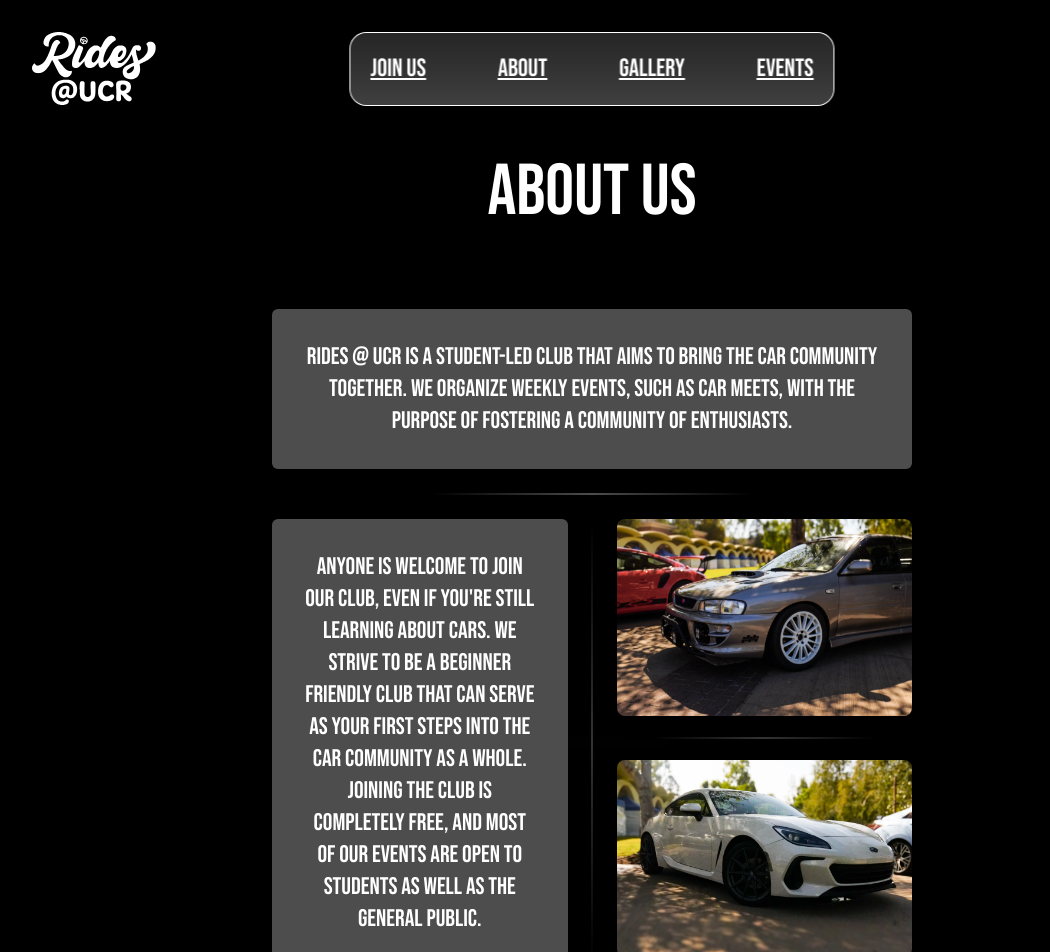
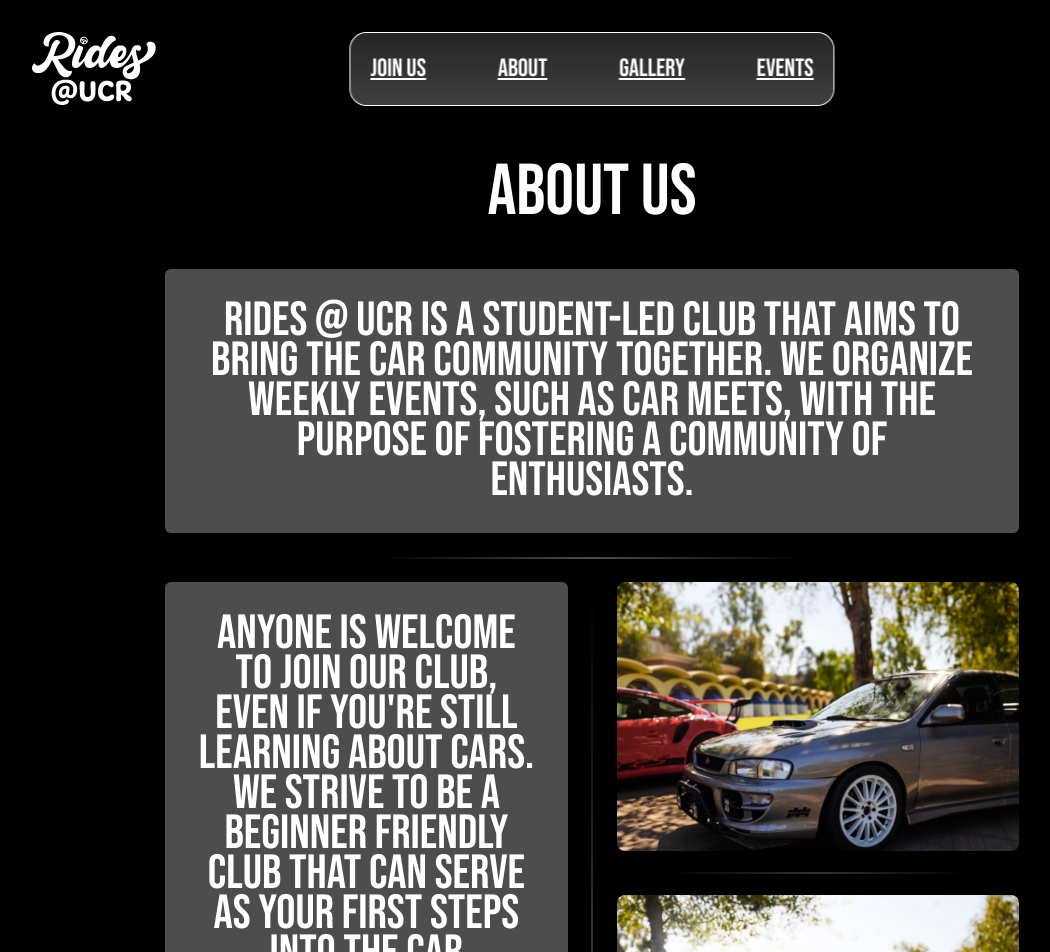
Before and after one commit to acm-ucr/ridesucr-website, a Next.js app: page /about in a window 1280 px wide. Shown: the top 952 px of the page, without its empty margins (48-1098 px from the left). Built offline with nearby package versions, Linux system fonts and the light colour scheme.

Commit message:
fixed comments

```diff
--- a/src/components/about/Info.tsx
+++ b/src/components/about/Info.tsx
@@ -1,6 +1,6 @@
 const Info = (props: { info: string }) => {
   return (
-    <div className="text-ridesucr-white flex h-full w-full items-center justify-center gap-4 rounded-md bg-white/30 p-8 text-center text-2xl/8 backdrop-blur-lg">
+    <div className="text-ridesucr-white flex h-full w-full items-center justify-center gap-4 rounded-md bg-white/30 p-8 text-center text-5xl/10 backdrop-blur-lg">
       {props.info}
     </div>
   );
--- a/src/components/about/InfoSection.tsx
+++ b/src/components/about/InfoSection.tsx
@@ -1,9 +1,12 @@
 import Info from "@/components/about/Info";
+import Image from "next/image";
+import car7 from "@/public/cars/car7.webp";
+import car6 from "@/public/cars/car6.webp";
 
 const InfoSection = () => {
   return (
-    <div className="flex min-h-[60vh] w-full justify-center py-10">
-      <div className="relative flex w-1/2 flex-col gap-6">
+    <div className="flex w-full justify-center pb-10">
+      <div className="relative flex w-2/3 flex-col gap-6">
         <Info info="Rides @ UCR is a student-led club that aims to bring the car community together. We organize weekly events, such as car meets, with the purpose of fostering a community of enthusiasts." />
 
         <div className="relative h-4 w-full">
@@ -23,10 +26,9 @@ const InfoSection = () => {
 
           <div className="flex flex-1 flex-col gap-4">
             <div className="aspect-[3/2] overflow-hidden rounded-lg">
-              <img
-                src="/cars/car6.webp"
-                alt="Car6"
-                className="h-full w-full object-cover"
+              <Image
+              src = {car6}
+              alt = "Car6"
               />
             </div>
 
@@ -35,10 +37,10 @@ const InfoSection = () => {
             </div>
 
             <div className="aspect-[3/2] overflow-hidden rounded-lg">
-              <img
-                src="/cars/car7.webp"
-                alt="Car7"
-                className="h-full w-full object-cover"
+              <Image
+              src = {car7}
+              alt = "Car7"
+                //className="h-full w-full object-cover"
               />
             </div>
           </div>
```
